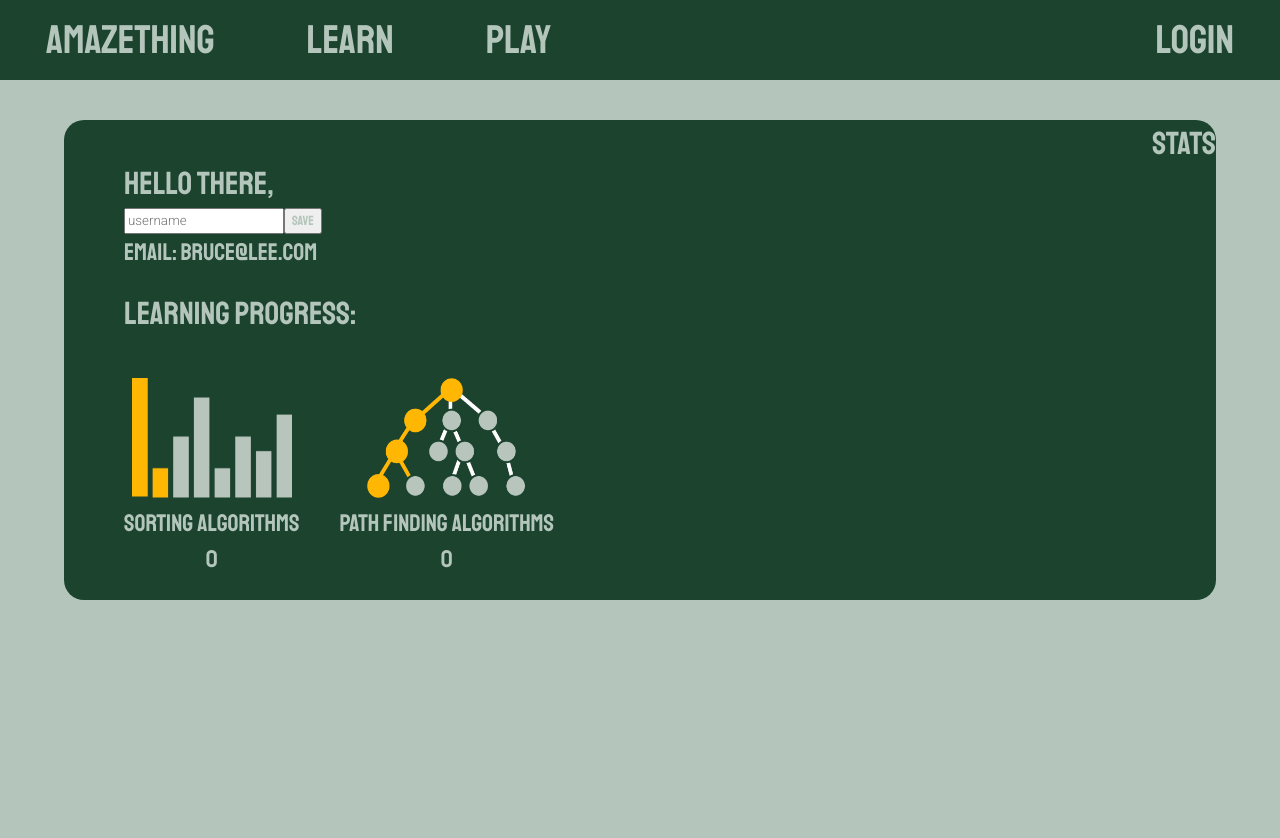
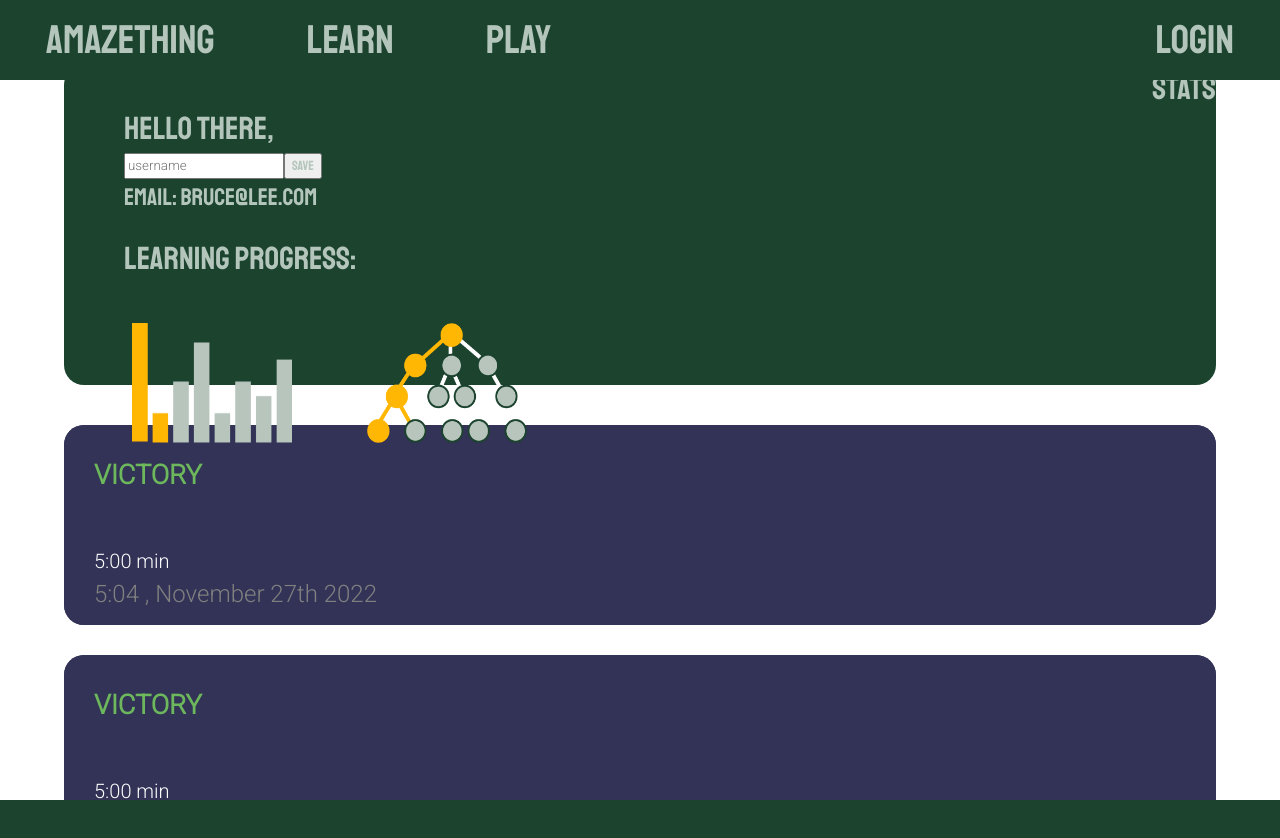
Before and after one commit to vadim-nest/aMAZEthing, a React (Vite) app in the folder Client/: page /profile in a window 1280 px wide. Shown: the top 838 px of the page. After the commit the page ends 800 px from the top, so only its background shows below. Built offline with nearby package versions, Linux system fonts and the light colour scheme.

Commit message:
feat(profile): profile history game matches

```diff
--- a/Client/package.json
+++ b/Client/package.json
@@ -12,6 +12,7 @@
     "@auth0/auth0-react": "^1.12.0",
     "@reduxjs/toolkit": "^1.9.0-rc.1",
     "cross-env": "^7.0.3",
+    "moment": "^2.29.4",
     "react": "^18.2.0",
     "react-dom": "^18.2.0",
     "react-redux": "^8.0.5",
--- a/Client/src/App.css
+++ b/Client/src/App.css
@@ -13,6 +13,7 @@
     --yellow: #ffb703;
     --dark-brown: #3C2923;
     --white: #ffff;
+    --purple: #323356
 }
 
 body {
--- a/Client/src/components/profile.tsx
+++ b/Client/src/components/profile.tsx
@@ -7,6 +7,7 @@ import { useAuth0 } from '@auth0/auth0-react';
 import { useEffect, useState } from 'react';
 import { useDispatch } from 'react-redux';
 import { refreshDataNoAvatar } from '../features/user_slice';
+import ProfileGameHistory from './profileGameHistory';
 import sort from '../assets/profile/sort.png'
 import path from '../assets/profile/path.png';
 
@@ -80,24 +81,7 @@ function Profile() {
         </div>
         <div className="user-stats"><h1>STATS</h1></div>
       </div>
-      <div className="user-games">
-        <div className="game-victory">
-          <h2>Wins: {user.overallWins.wins}</h2>
-        </div>
-        <div className="game-defeat">
-          <h2>Losses: {user.overallWins.losses}</h2>
-        </div>
-      </div>
-      <div>
-        {user.games ? (
-          <div>
-            <h2>Game history</h2>
-            <p>{user.games.map}</p>
-          </div>
-        ) : (
-          <h2>No games played yet</h2>
-        )}
-      </div>
+      <ProfileGameHistory/>
     </div>
   );
 }
--- /dev/null
+++ b/Client/src/components/profileGameHistory.tsx
@@ -0,0 +1,62 @@
+import '../css/profileGameHistory.css'
+import { User } from '@auth0/auth0-react';
+import { useAppSelector } from '../features/hooks';
+import moment from 'moment'
+import SVG from './svg';
+import { useEffect, useState} from 'react';
+
+export default function ProfileGameHistory() {
+    const user = useAppSelector((state) => state.user);
+    //Im hard coding the data
+    const games =  [{amountMinions:7,
+    result:"VICTORY",
+    goldAmount:200,
+    opponentID:"string",
+    towersTaken:2,
+    winner:true,
+    startedAt: new Date(),
+    finishedAt: new Date(),
+    duration: '5:00'},
+    {amountMinions:7,
+        result:"VICTORY",
+        goldAmount:200,
+        opponentID:"string",
+        towersTaken:2,
+        winner:true,
+        startedAt: new Date(),
+        finishedAt: new Date(),
+        duration: '5:00'}]
+
+    return(
+        <div className="gameDashboard">
+            {games.map((element) => {
+                return (
+                <div className="match">
+                    <div className="gameDuration">
+                        <div className="result">
+                            <span className='resultSpan'>
+                            <b>{element.result}</b>
+                            </span>
+                        </div>
+                        <div className="duration">
+                            {element.duration} min
+                        </div>
+                        <div className="date">
+                            {moment(element.startedAt).format('h:mm , MMMM Do YYYY')}
+                        </div>
+                    </div>
+                    <div className="minionStats">
+                    </div>
+                    <div className="towerStats">
+
+                    </div>
+                    <div className="goldStats">
+
+                    </div>
+                </div>
+                )
+            })}
+        </div>
+    )
+
+}
--- a/Client/src/css/profile.css
+++ b/Client/src/css/profile.css
@@ -4,14 +4,20 @@
 }
 
 .profile-page {
-    background-color: var(--white-green);
-    height: 100vh;
+    background-color: var(--white);
+    height: 90vh;
     overflow: scroll;
+    display: flex;
+    flex-direction: column;
+    justify-content: center;
+    align-items: center;
+
 }
 
 .user-dashboard {
     background-color: var(--main-green);
-    height: 60vh;
+    min-height: 40vh;
+    height: max-content;
     width: 90vw;
     margin: 5vh 5vw;
     border-radius: 20px;
@@ -52,6 +58,7 @@
 }
 
 .sort-progress-img, .path-progress-img {
+    position: relative;
     height: 120px;
     width: 160px;
 }
--- /dev/null
+++ b/Client/src/css/profileGameHistory.css
@@ -0,0 +1,65 @@
+.gameDashboard{
+    height: 60vh;
+    width: 90vw;
+    display: flex;
+    flex-direction: column;
+    align-items: flex-start;
+    justify-content: flex-start;
+    gap: 30px;
+
+}
+
+.match{
+    height: 200px;
+    width: 100%;
+    border-radius: 20px;
+    overflow: hidden;
+    display: flex;
+    flex-direction: row;
+    background-color: var(--purple);
+}
+
+.gameDuration{
+    height: 100%;
+    flex-grow: 2;
+    background-color: inherit;
+    display: flex;
+    flex-direction: column;
+    padding: 30px;
+}
+
+.result{
+    margin-bottom: 50px;
+    color: #6DB75C;
+    font-size: 27px;
+}
+
+.date{
+font-size: 24px;
+color: grey;
+}
+
+
+
+.duration{
+    color: white;
+    font-size: 20px;
+}
+
+.minionStats{
+    background-color: inherit;
+    flex-grow: 1;
+    height: 100%;
+}
+
+.towerStats{
+    flex-grow: 1;
+    background-color: inherit
+
+}
+
+.goldStats{
+    flex-grow: 1;
+    background-color: inherit
+
+}
```
Also changed, not shown: 1 other file (tests, documents, lock files or other folders).
